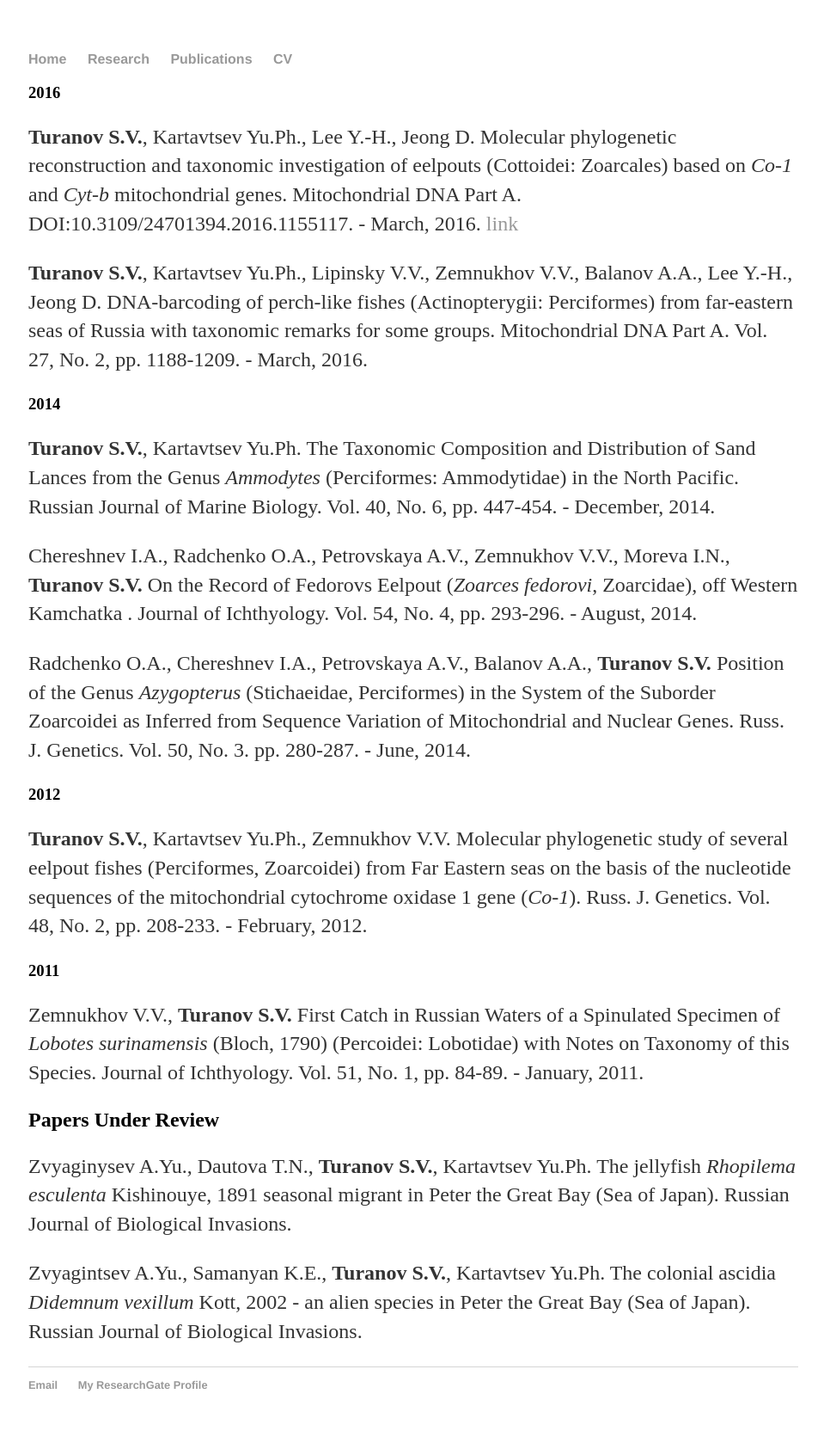
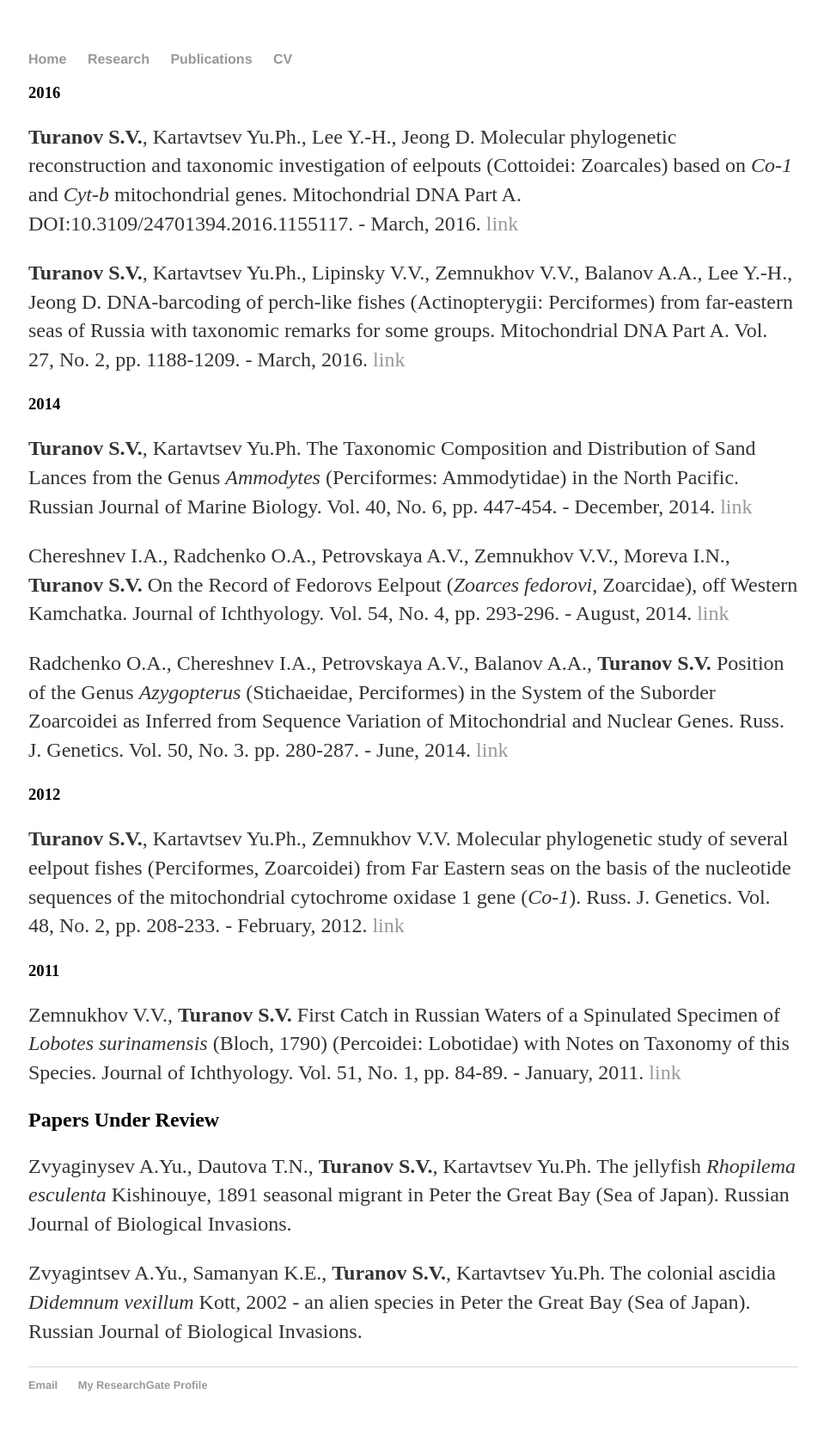
Before and after one commit to Sturcoal/Sturcoal.github.io, a Jekyll site: the page built from Publications.html, in a window 1280 px wide. Shown: the whole page at 86% size, without its empty margins (159-1118 px from the left). Built offline with Jekyll 4.4.1, drawn with Linux system fonts in a browser that asks for light colours.

Commit message:
Update Publications.html

```diff
--- a/Publications.html
+++ b/Publications.html
@@ -9,26 +9,25 @@ taxonomic investigation of eelpouts (Cottoidei: Zoarcales) based on <i>Co-1</i>
 genes. Mitochondrial DNA Part A. DOI:10.3109/24701394.2016.1155117. - March, 2016. <a href="http://dx.doi.org/10.3109/24701394.2016.1155117">link</a><p>
 	<p><b>Turanov S.V.</b>, Kartavtsev Yu.Ph., Lipinsky V.V., Zemnukhov V.V., Balanov A.A., Lee Y.-H., Jeong
 D. DNA-barcoding of perch-like fishes (Actinopterygii: Perciformes) from far-eastern seas of Russia
-with taxonomic remarks for some groups. Mitochondrial DNA Part A. Vol. 27, No. 2, pp. 1188-1209. - March, 2016.<p>
+with taxonomic remarks for some groups. Mitochondrial DNA Part A. Vol. 27, No. 2, pp. 1188-1209. - March, 2016. <a href="http://dx.doi.org/10.3109/19401736.2014.945525">link</a><p>
 	<h3>2014</h3>
 	<p><b>Turanov S.V.</b>, Kartavtsev Yu.Ph. The Taxonomic Composition and Distribution of Sand Lances
 from the Genus <i>Ammodytes</i> (Perciformes: Ammodytidae) in the North Pacific. Russian Journal of
-Marine Biology. Vol. 40, No. 6, pp. 447-454. - December, 2014.<p>
+Marine Biology. Vol. 40, No. 6, pp. 447-454. - December, 2014. <a href="http://link.springer.com/article/10.1134%2FS1063074014060212">link</a><p>
 	<p>Chereshnev I.A., Radchenko O.A., Petrovskaya A.V., Zemnukhov V.V., Moreva I.N., <b>Turanov S.V.</b>
-On the Record of Fedorovs Eelpout (<i>Zoarces fedorovi</i>, Zoarcidae), off Western Kamchatka . Journal of
-Ichthyology. Vol. 54, No. 4, pp. 293-296. - August, 2014.<p>
+On the Record of Fedorovs Eelpout (<i>Zoarces fedorovi</i>, Zoarcidae), off Western Kamchatka. Journal of
+Ichthyology. Vol. 54, No. 4, pp. 293-296. - August, 2014. <a href="http://link.springer.com/article/10.1134/S0032945214030011">link</a><p>
 	<p>Radchenko O.A., Chereshnev I.A., Petrovskaya A.V., Balanov A.A., <b>Turanov S.V.</b> Position of the
 Genus <i>Azygopterus</i> (Stichaeidae, Perciformes) in the System of the Suborder Zoarcoidei as Inferred
-from Sequence Variation of Mitochondrial and Nuclear Genes. Russ. J. Genetics. Vol. 50, No. 3. pp.
-280-287. - June, 2014.<p>
+from Sequence Variation of Mitochondrial and Nuclear Genes. Russ. J. Genetics. Vol. 50, No. 3. pp. 280-287. - June, 2014. <a href="http://link.springer.com/article/10.1134%2FS1022795414030065">link</a><p>
 	<h3>2012</h3>
 	<p><b>Turanov S.V.</b>, Kartavtsev Yu.Ph., Zemnukhov V.V. Molecular phylogenetic study of several eelpout
 fishes (Perciformes, Zoarcoidei) from Far Eastern seas on the basis of the nucleotide sequences of the
-mitochondrial cytochrome oxidase 1 gene (<i>Co-1</i>). Russ. J. Genetics. Vol. 48, No. 2, pp. 208-233. - February, 2012.<p>
+mitochondrial cytochrome oxidase 1 gene (<i>Co-1</i>). Russ. J. Genetics. Vol. 48, No. 2, pp. 208-233. - February, 2012. <a href="http://link.springer.com/article/10.1134%2FS1022795412020159">link</a><p>
 	<h3>2011</h3>
 	<p>Zemnukhov V.V., <b>Turanov S.V.</b> First Catch in Russian Waters of a Spinulated Specimen of <i>Lobotes
 surinamensis</i> (Bloch, 1790) (Percoidei: Lobotidae) with Notes on Taxonomy of this Species. Journal
-of Ichthyology. Vol. 51, No. 1, pp. 84-89. - January, 2011.<p>
+of Ichthyology. Vol. 51, No. 1, pp. 84-89. - January, 2011. <a href="http://link.springer.com/article/10.1134%2FS0032945211010164">link</a><p>
 	<h2>Papers Under Review</h2>
 	<p>Zvyaginysev A.Yu., Dautova T.N., <b>Turanov S.V.</b>, Kartavtsev Yu.Ph. The jellyfish <i>Rhopilema esculenta</i>
 	Kishinouye, 1891 seasonal migrant in Peter the Great Bay (Sea of Japan). Russian Journal of Biological Invasions.<p>
```
